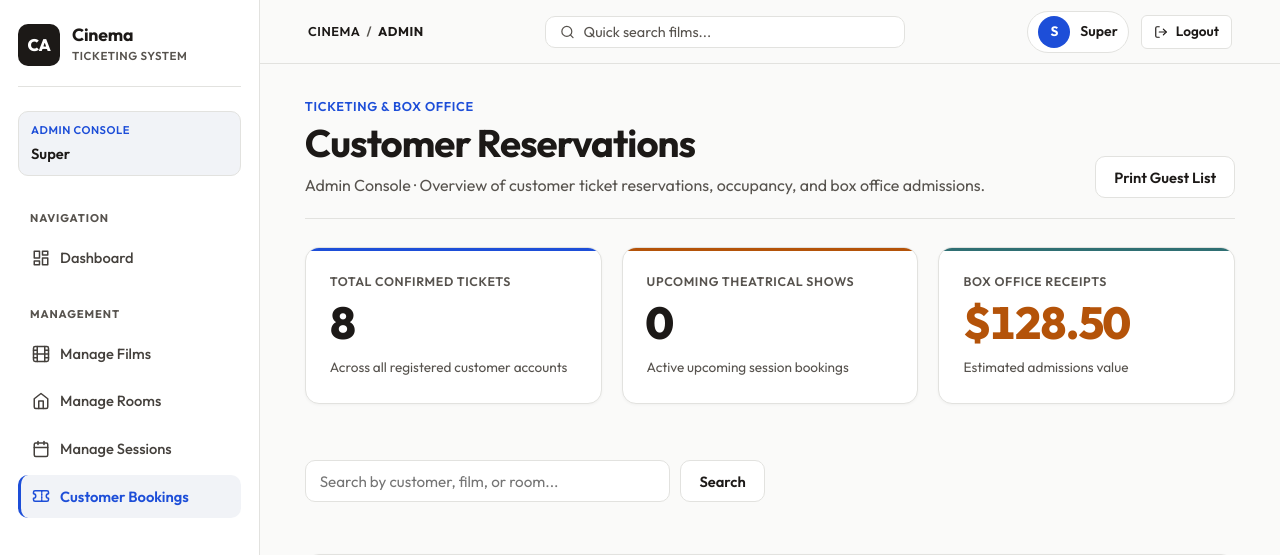
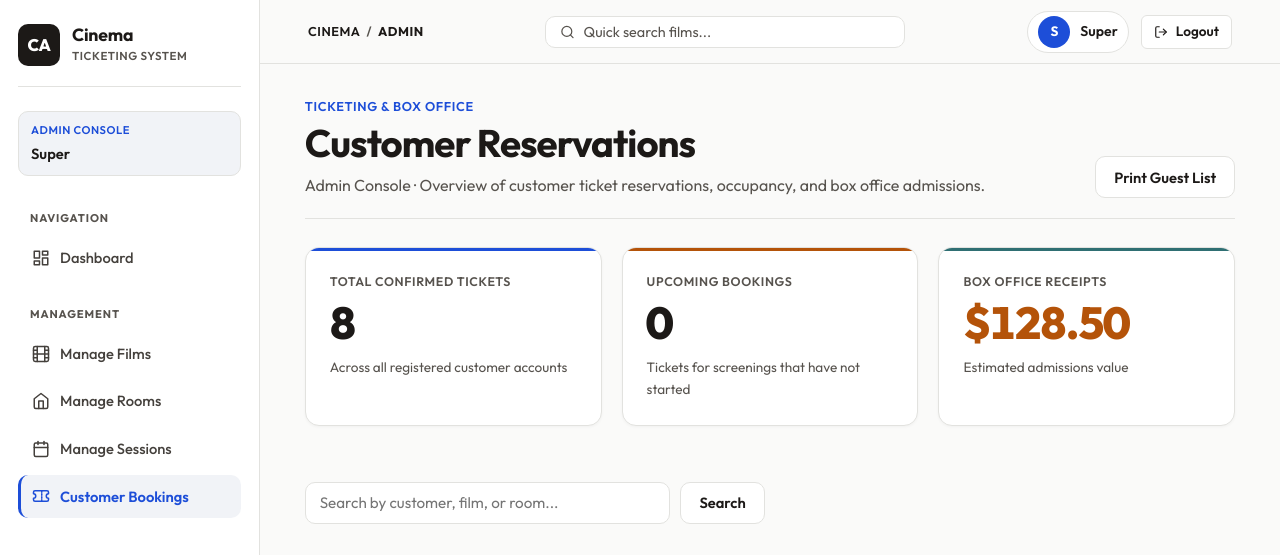
Before and after one commit to Aziz1291/Cinema, a PHP site: page /Cinema/reservations in a window 1280 px wide. Shown: the top 555 px of the page. Run offline with PHP 8.4, Linux system fonts and the light colour scheme; the visitor is signed in with stand-in values (Sample User, id 1); data comes from the database, SQL or seed files in the repository.

Commit message:
Make dashboard tiles say what they count
Admin tiles read "Upcoming Sessions" and "Upcoming Bookings", and the customer tile counts only upcoming tickets.

Co-Authored-By: Claude Sonnet 5.5 <noreply@anthropic.com>

```diff
--- a/app/views/users/reservations.php
+++ b/app/views/users/reservations.php
@@ -85,9 +85,9 @@ $flashError = flash_take('error');
                 <p class="muted" style="font-size:0.85rem; margin-top:4px;">Across all registered customer accounts</p>
             </div>
             <div class="stat-card">
-                <span class="stat-card__label">Upcoming Theatrical Shows</span>
+                <span class="stat-card__label">Upcoming Bookings</span>
                 <span class="stat-card__value"><?php echo $activeCount; ?></span>
-                <p class="muted" style="font-size:0.85rem; margin-top:4px;">Active upcoming session bookings</p>
+                <p class="muted" style="font-size:0.85rem; margin-top:4px;">Tickets for screenings that have not started</p>
             </div>
             <div class="stat-card">
                 <span class="stat-card__label">Box Office Receipts</span>
```
Also changed, not shown: app/views/dashboard.php (+7 -5 lines).
